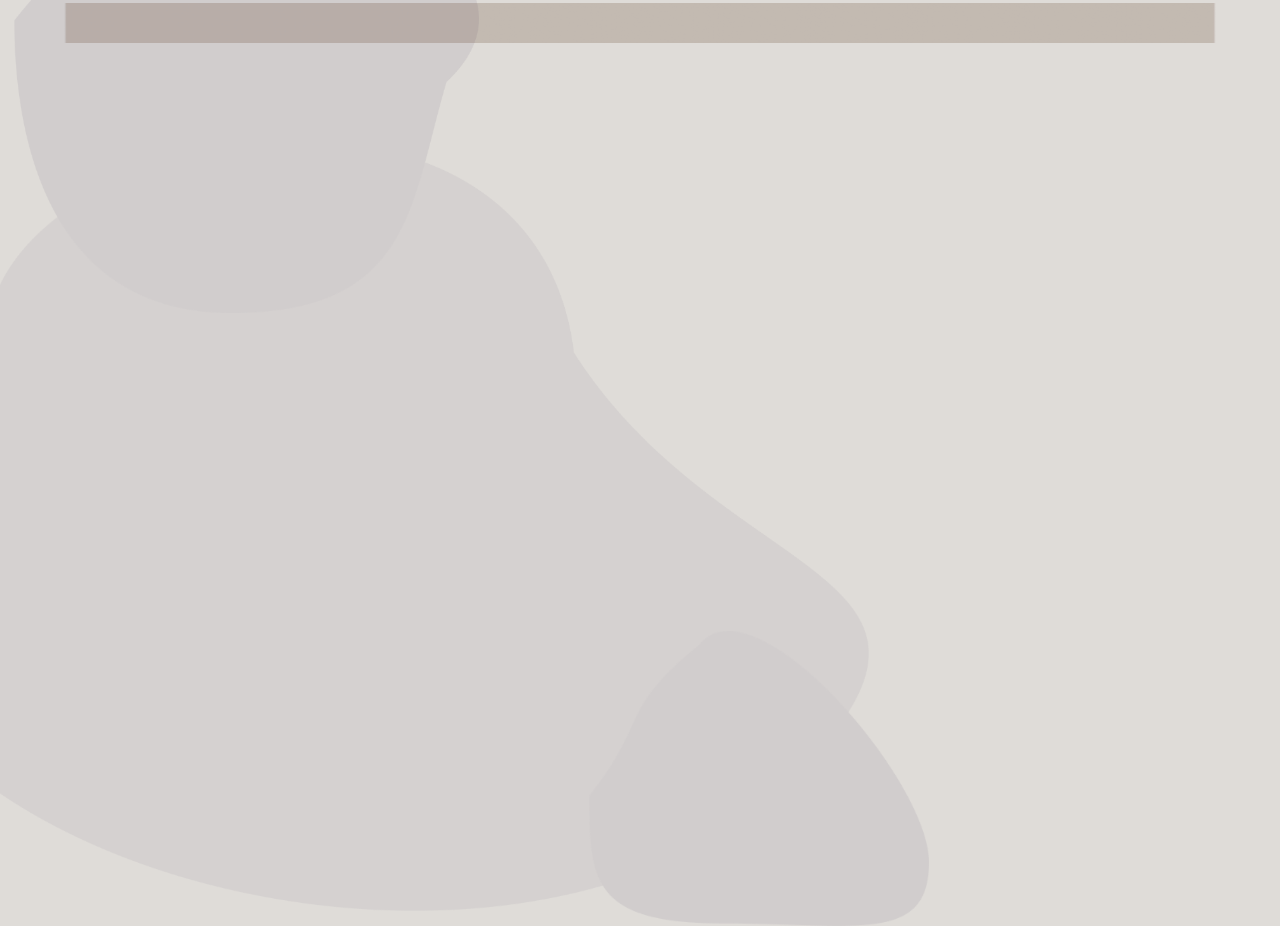
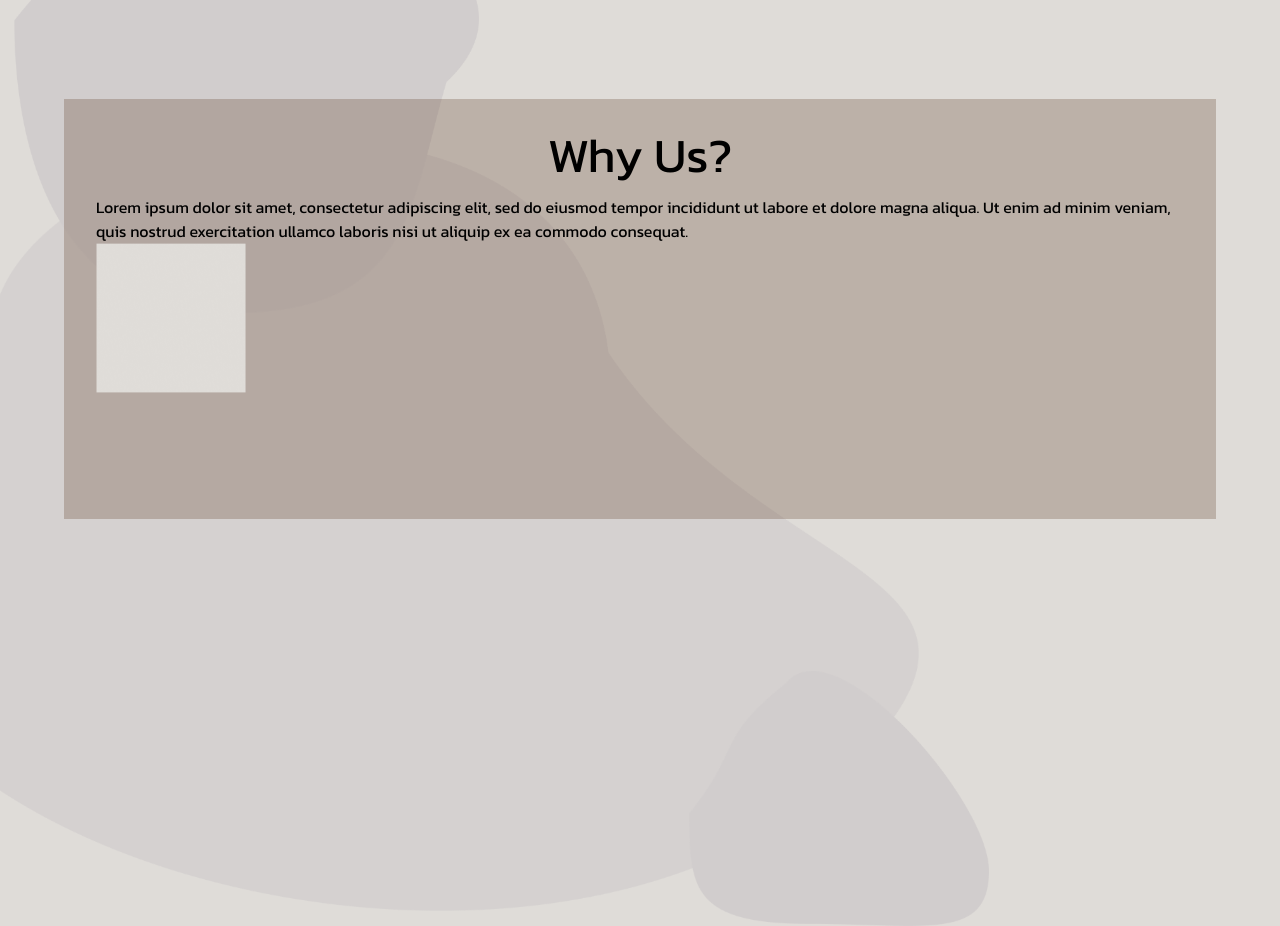
Before and after one commit to Carlie16604/Elevate, a React (Vite) app: page / in a window 1280 px wide. Shown: the part 509-1435 px from the top of the page. Built offline with nearby package versions, Linux system fonts and the light colour scheme.

Commit message:
added Why Us Section

```diff
--- a/src/index.css
+++ b/src/index.css
@@ -81,7 +81,7 @@ ul:hover li:hover ~ li:before {
 
 .rock1 {
   object-position: center;
-  width: 955px;
+  width: 1005px;
   height: 770px;
   z-index: -2;
   position: absolute;
@@ -99,11 +99,11 @@ ul:hover li:hover ~ li:before {
 
 .rock3 {
   object-position: center;
-  width: 340px;
-  height: 295px;
+  width: 300px;
+  height: 255px;
   z-index: -1;
   position: absolute;
-  margin: 1140px 525px;
+  margin: 1180px 625px;
 }
 
 /* Home */
@@ -111,3 +111,13 @@ ul:hover li:hover ~ li:before {
   display: flex;
   height: 64vh;
 }
+
+.homeGrid {
+  display: grid;
+  grid-template-columns: 1fr;
+  grid-template-rows: auto auto;
+  height: 420px;
+  width: screen;
+  margin-top: 6rem;
+  background-color: rgba(84, 48, 25, 25%)
+}
--- a/src/pages/Home.jsx
+++ b/src/pages/Home.jsx
@@ -3,9 +3,11 @@ import Rock1 from '../assets/Ellipse 1.png'
 import Rock2 from '../assets/Ellipse 2.png'
 import Rock3 from '../assets/Ellipse 3.png'
 import Logo from '../assets/Logo Placeholder.png'
-import WhyUs from '../assets/Blur.png'
+import Photo from '../assets/Photo.png'
 
 const Home = () => {
+    // https://blennd.com/
+    // https://uiverse.io/buttons?t=tailwind&page=1
 
     return (
         <>
@@ -18,15 +20,24 @@ const Home = () => {
                         <h1 className='text-[100px] pt-[190px] text-center'>
                             Welcome to Pilates!
                         </h1>
-                            {/* <h3 className='flex'>
-                                Lets get Elevated!
-                            </h3> */}
                 </div>
             </div>
             <div className='container'>
-                <section className='grid items-end'>
-                    <img className='w-screen h-10' src={WhyUs} alt='Why Us Box'/>
-                </section>
+                <div className='homeGrid'>
+                    <div className='flex flex-col gap-32 p-8'>
+                        <div className='gap-8'>
+                            <h3 className='relative mb-4 text-5xl flex items-center flex-col text-black gap-1 m-auto'>
+                                Why Us?
+                            </h3>
+                                <p className='flex items-center justify-center'>
+                                    Lorem ipsum dolor sit amet, consectetur adipiscing elit, sed do eiusmod tempor incididunt ut labore et dolore magna aliqua. Ut enim ad minim veniam, quis nostrud exercitation ullamco laboris nisi ut aliquip ex ea commodo consequat.
+                                </p>
+                            <div className=''>
+                                <img className='w-[150px] h-[150px]' src={Photo} alt='Photo'/>
+                            </div>
+                        </div>
+                    </div>
+                </div>
             </div>
         </>
     )
```
Also changed, not shown: src/assets/Photo.png (added).
